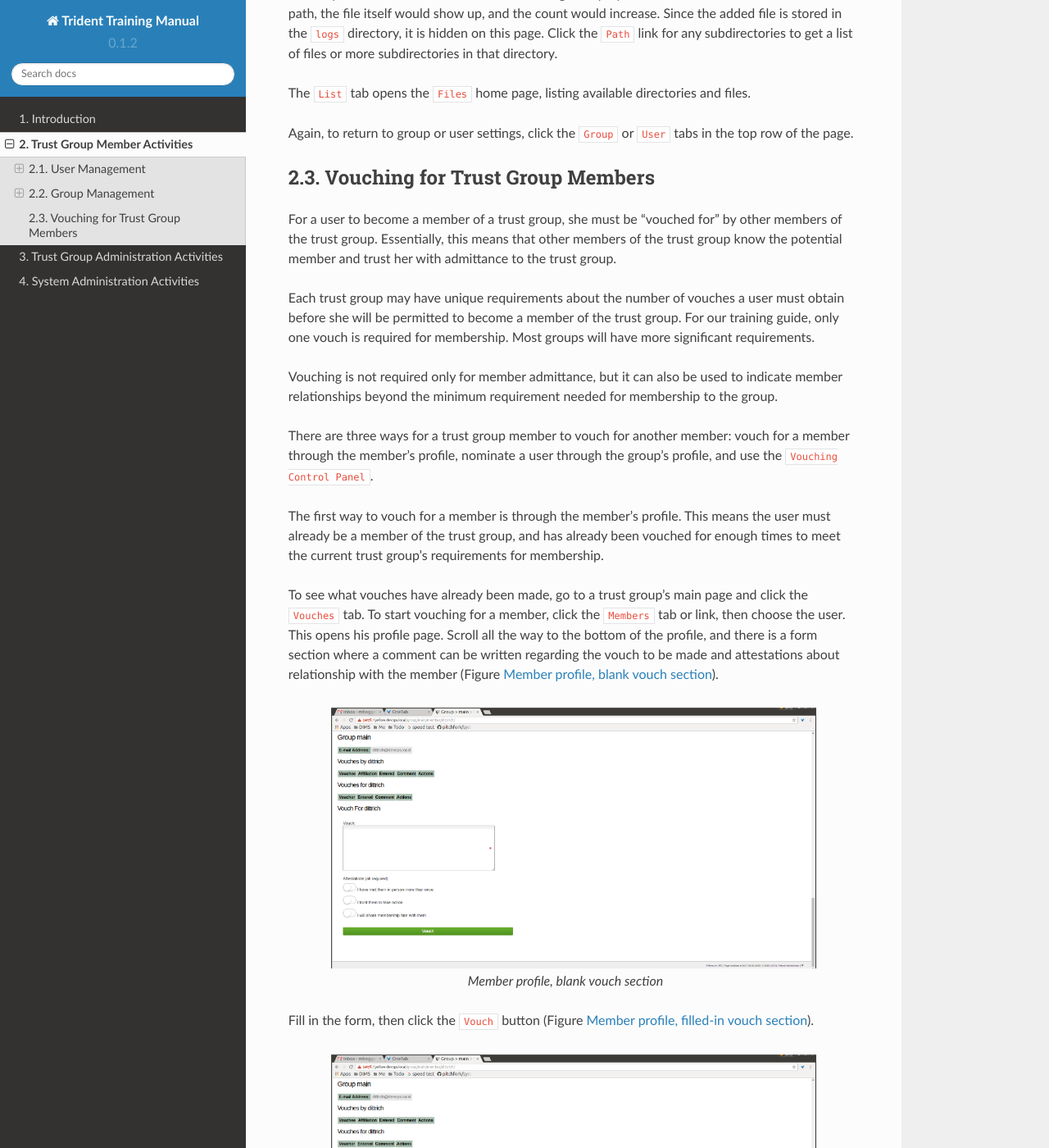
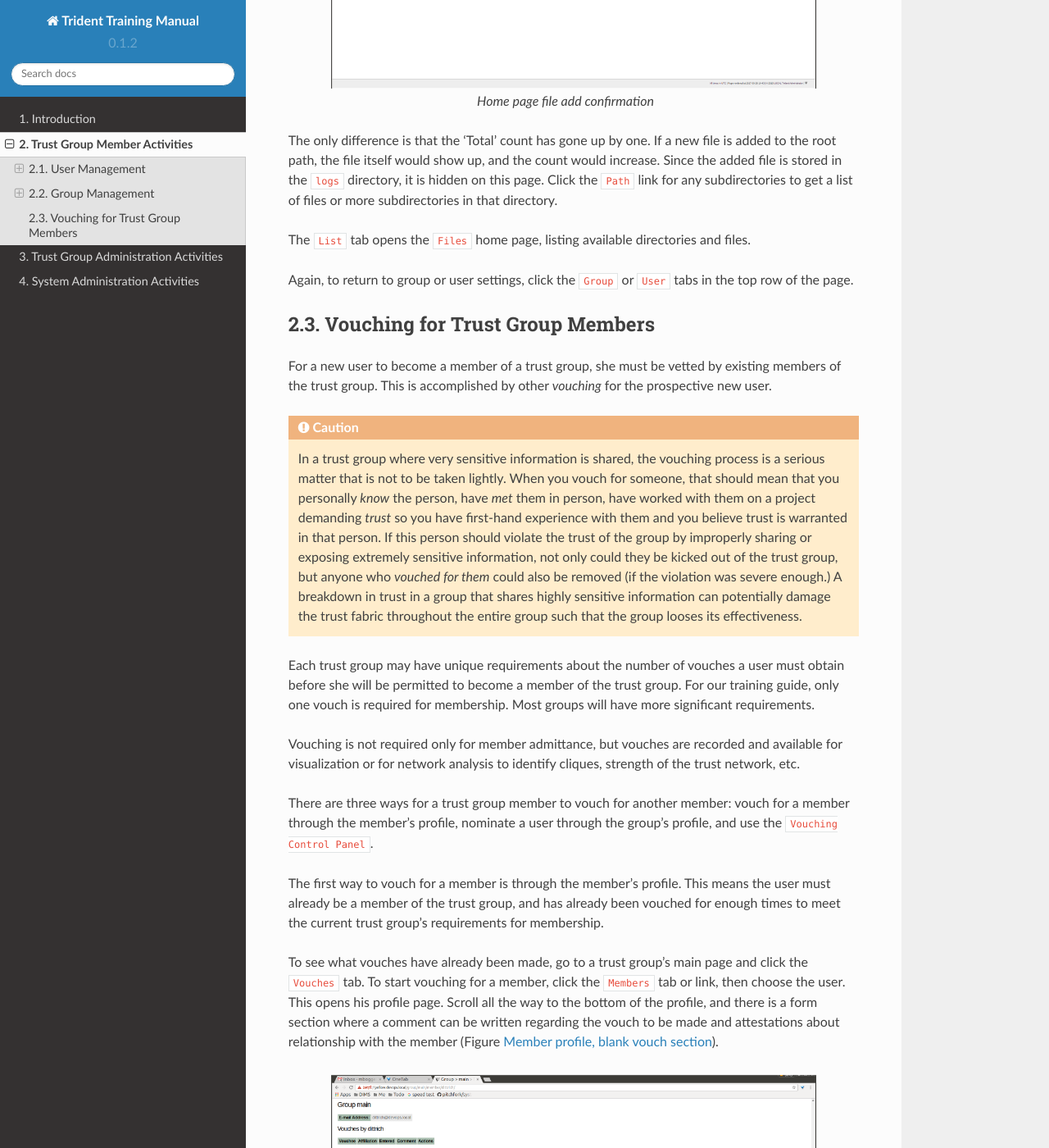
Before and after one commit to uw-dims/trident-training-manual, a Sphinx documentation site: the page built from docs/source/memberlifecycle.rst, in a window 1280 px wide and 1400 px high, scrolled down 30135 px. Shown: the whole window at 82% size. Built offline with Sphinx 7.4.7 and the Read the Docs theme 2.0.0, drawn with Linux system fonts in a browser that asks for light colours; pages that are not in the unit, such as notebooks, are missing from menus; some of the changed text lies outside the part shown.

Commit message:
Update member activities chapter

```diff
--- a/docs/source/memberlifecycle.rst
+++ b/docs/source/memberlifecycle.rst
@@ -21,7 +21,7 @@ While most (if not all) of the time, a user of the Trident
 portal system will be a member of a trust group, a user can
 exist without being a member. This section covers actions
 any user or member can take. Thus, the words "user" and
-"member" interchangeably. It should be noted, there are
+"member" are used interchangeably. It should be noted, there are
 actions which only a user who is also a trust group member
 can take. These actions are covered in Section
 :ref:`usergroupmanagement`.
@@ -164,7 +164,7 @@ The ``Password`` page (Figure :ref:`userPasswordChange`) allows a
 member to change her password, provided she knows her current
 password (which she should, since she is logged in already).
 When the member clicks the ``Change Password`` button, she
-is immediately logged out and must login again, with the new
+is immediately logged out and must login again with the new
 password (Figure :ref:`userPasswordLogin`).
 
 .. _userPasswordChange:
@@ -217,11 +217,15 @@ of things. It lists email addresses tied to a user's
 account, showing if each email address has a PGP key tied to
 it, whether it is verified, whether it is the recovery email
 address associated with the user's account, and with which
-trust group it will be used.
+trust group it will be used.  This page also provides a way
+to add a new email address, and lists each group and
+associated email addresses for that group.
 
-It also provides a way to add a new email address, and
-lists each group and associated email addresses for that
-group.
+.. note::
+
+    Encryption keys are discussed in Section :ref:`pgpKeys`.
+
+..
 
 .. _userMainEmail:
 
@@ -365,10 +371,10 @@ a member (Figure :ref:`userMultipleEmails`).
 
 ..
 
-By choosing the second email address (the @uw email address)
+By choosing the second email address (the ``@uw`` email address)
 to be the email address associated with the ``main`` trust
 group, the list at the top of the page changes. It now
-shows the @uw email address is associated with the ``main``
+shows the ``@uw`` email address is associated with the ``main``
 trust group, as indicated by the ``Groups`` column in the
 list (Figure :ref:`userEmailGroupAssoc`).
 
@@ -382,12 +388,24 @@ list (Figure :ref:`userEmailGroupAssoc`).
 
 ..
 
+.. _pgpKeys:
+
 PGP Keys
 --------
 
 PGP keys can be downloaded and uploaded. They must stay
 current for a user to be able to read any encrypted email
 sent via the trust groups of which the user is a member.
+
+.. note::
+
+    For information on using PGP (or GNU Privacy Guard) keys
+    for secure email communication, see the Free Software
+    Foundation's `Email Self-Defense`_ guide.
+
+..
+
+.. _Email Self-Defense: https://emailselfdefense.fsf.org/en/
 
 To download all PGP keys tied to any emails associated with
 a user's account, just click the ``Download All PGP Keys``
@@ -1054,11 +1074,24 @@ or ``User`` tabs in the top row of the page.
 Vouching for Trust Group Members
 ~~~~~~~~~~~~~~~~~~~~~~~~~~~~~~~~
 
-For a user to become a member of a trust group, she must be
-"vouched for" by other members of the trust group.
-Essentially, this means that other members of the trust
-group know the potential member and trust her with
-admittance to the trust group.
+For a new user to become a member of a trust group, she must be
+vetted by existing members of the trust group. This is
+accomplished by other *vouching* for the prospective new user.
+
+.. caution::
+
+    In a trust group where very sensitive information is shared, the vouching
+    process is a serious matter that is not to be taken lightly. When you vouch
+    for someone, that should mean that you personally *know* the person, have
+    *met* them in person, have worked with them on a project demanding *trust*
+    so you have first-hand experience with them and you believe trust is
+    warranted in that person. If this person should violate the trust of the
+    group by improperly sharing or exposing extremely sensitive information,
+    not only could they be kicked out of the trust group, but anyone who
+    *vouched for them* could also be removed (if the violation was severe
+    enough.) A breakdown in trust in a group that shares highly sensitive
+    information can potentially damage the trust fabric throughout the entire
+    group such that the group looses its effectiveness.
 
 Each trust group may have unique requirements about the
 number of vouches a user must obtain before she will be
@@ -1066,9 +1099,10 @@ permitted to become a member of the trust group. For our
 training guide, only one vouch is required for membership.
 Most groups will have more significant requirements.
 
-Vouching is not required only for member admittance, but it
-can also be used to indicate member relationships beyond the
-minimum requirement needed for membership to the group.
+Vouching is not required only for member admittance, but vouches
+are recorded and available for visualization or for network
+analysis to identify cliques, strength of the trust network,
+etc.
 
 There are three ways for a trust group member to vouch for
 another member: vouch for a member through the member's
@@ -1112,11 +1146,10 @@ Fill in the form, then click the ``Vouch`` button
 
 ..
 
-Once the vouch is made for a member, this vouch will be on
-that member's profile forever. The vouch can be updated, or
-deleted it, if necessary. Additionally, vouches made by the
-member are listed right above the vouches made for the
-member (Figure :ref:`userMemberVouchMade`).
+Once a vouch is recorded, it will be visible on that member's profile forever
+(though vouches can be updated, or deleted it, if necessary). Outbound vouches
+*from* the member are listed right above inbound vouches *to* the member
+(Figure :ref:`userMemberVouchMade`).
 
 .. _userMemberVouchMade:
 
@@ -1128,12 +1161,28 @@ member (Figure :ref:`userMemberVouchMade`).
 
 ..
 
-To vouch for a brand new user, nominate the user. Go to the
-home page of the group to which the user should be nominated.
-The ``Nominate`` tab opens a page which to start the process
-of nominating a user to the trust group. First, the user must
-exist in the system. Then, search for the user by the email
-address associated with their account.
+The typical way to start the process of onboarding a new trust group member
+is to *nominate* them. Go to the home page of the group to which the user
+should be nominated.  The ``Nominate`` tab opens a page which to start the
+process of nominating a user to the trust group. First, the user must exist in
+the system. Then, search for the user by the email address associated with
+their account.
+
+.. attention::
+
+   Standard practice is to *not mention* the existence of the trust group to
+   the prospective member before you nominate them. Should they not receive
+   sufficient vouches to be added to the trust group, it will be an
+   uncomfortable conversation trying to explain why you were not able to get
+   them into the group. Some in the trust group may feel like a degree of
+   breach of trust may have occured from disclosing the existence of the
+   trust group to the public. If someone in the group negatively vouches
+   (i.e., raises a red flag about the trustworthiness of the nominee),
+   it may necessitate an internal policy discussion to adjudicate the
+   situation, which can make the nominee feel slighted and cause a
+   great deal of consternation or bad feelings.
+
+..
 
 Fill in the email in the ``Search email`` field, and click
 the ``Search`` button (Figure :ref:`userNominateSearch`).
@@ -1165,7 +1214,7 @@ button to continue (Figure :ref:`userNominateSearchResults`).
 Part of the nomination process is vouching for the user. A
 trust group will have its own requirements, but, in general,
 any given trust group will require a user to obtain a certain
-number of vouches in order for them to be allowed to join the
+number of vouches in order for them to be vetted into the
 trust group.
 
 A vouch form opens in the page that follows the selection of
@@ -1231,11 +1280,17 @@ be submitted in batches (Figure :ref:`userVouchingCtrlPanel`).
 There are two selections to make to form groups of members
 which can then be acted against all at one time. Choose a
 ``criteria`` (``Unmarked``, ``Dunno``, or ``Vouched``).
-``Unmarked`` means those users have had no action taken
-against them. ``Dunno`` means no relationship with the user.
-``Vouched`` means the user has been vouched for. Then choose
-a limit to create the actual batch. To se the criteria, click
-the ``Change Criteria`` button.
+
+* ``Unmarked`` means there is no vouch established to
+  date for those users.
+
+* ``Dunno`` means there is no existing relationship or
+  experience with the user.
+
+* ``Vouched`` means the user already has a recorded vouch.
+
+Then choose a limit to create the actual batch. To se the criteria, click the
+``Change Criteria`` button.
 
 Walk through the batch, and apply an action against each member
 by toggling the button in the ``Action`` column. Once all
```
Also changed, not shown: other parts of docs/source/memberlifecycle.rst (+8 -4 lines).
